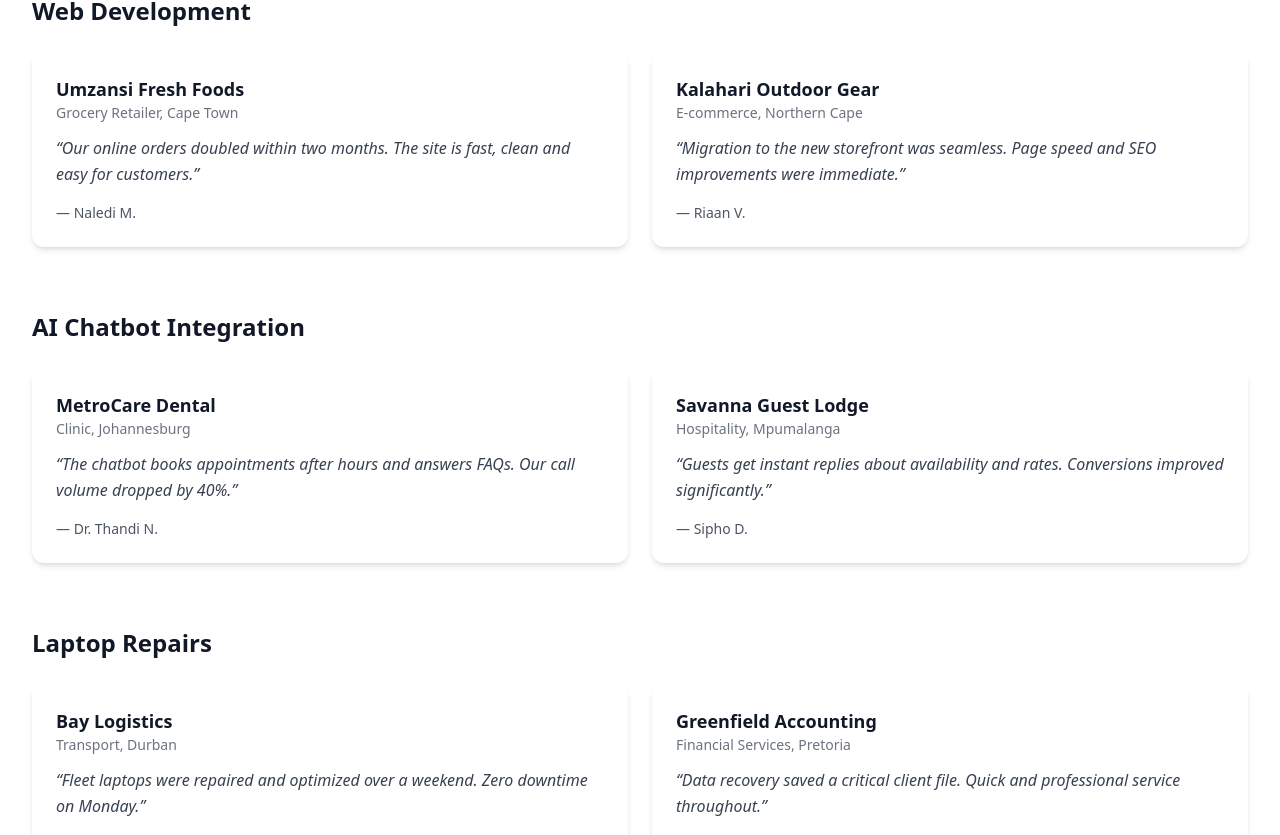
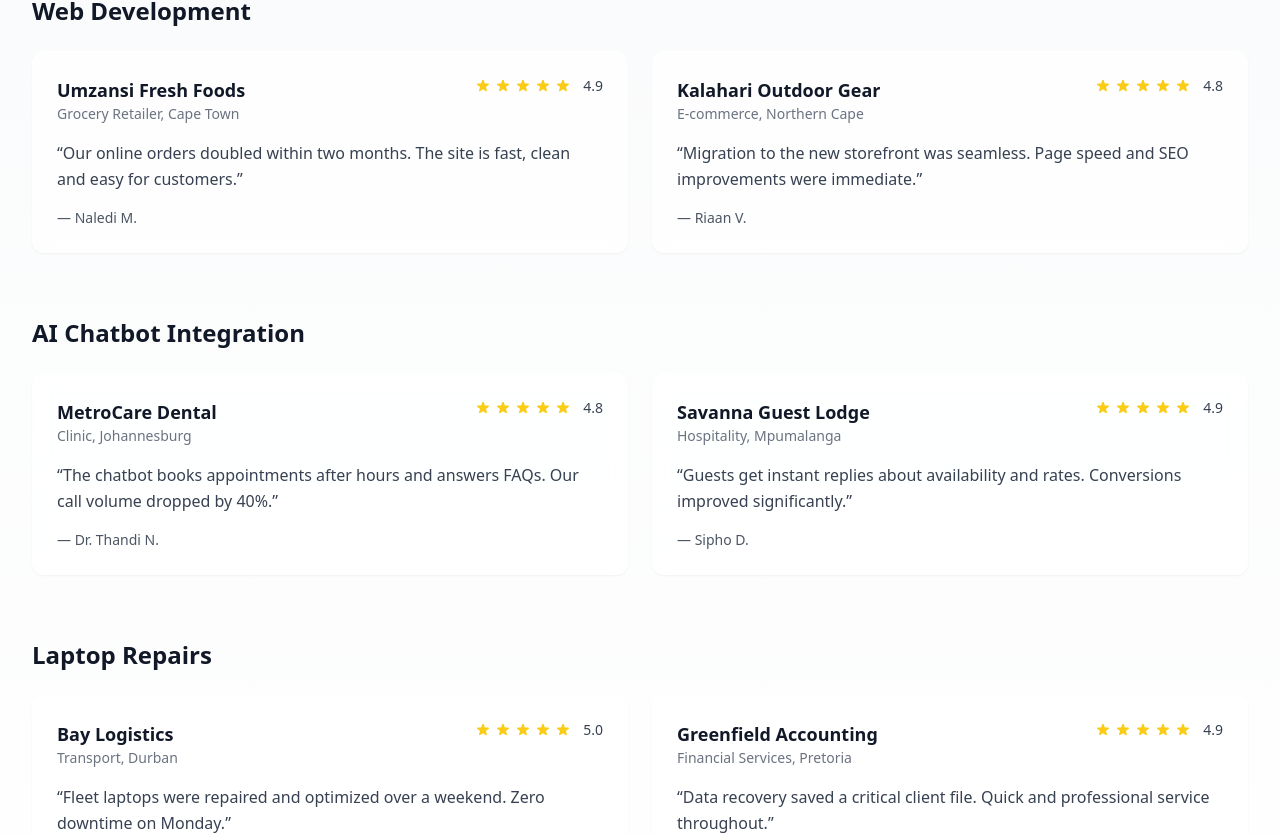
Before and after one commit to MujaahidAjam/aiirobots, a React (Vite) app: page / in a window 1280 px wide. Shown: the part 1916-2751 px from the top of the page. Built offline with nearby package versions, Linux system fonts and the light colour scheme.

Commit message:
feat(our-work): data-driven OurWorkSection with premium testimonial cards, framer-motion animations, accessible ratings

```diff
--- a/package.json
+++ b/package.json
@@ -10,6 +10,7 @@
     "preview": "vite preview"
   },
   "dependencies": {
+    "framer-motion": "^12.23.12",
     "lucide-react": "^0.344.0",
     "react": "^18.3.1",
     "react-dom": "^18.3.1"
--- a/src/App.jsx
+++ b/src/App.jsx
@@ -2,7 +2,7 @@ import React from 'react';
 import Navbar from './components/Navbar';
 import Hero from './components/Hero';
 import Services from './components/Services';
-import OurWork from './components/OurWork';
+import OurWorkSection from './components/OurWork';
 import About from './components/About';
 import ContactForm from './components/ContactForm';
 import Footer from './components/Footer';
@@ -14,7 +14,7 @@ function App() {
       <main>
         <Hero />
         <Services />
-        <OurWork />
+        <OurWorkSection />
         <About />
         <ContactForm />
       </main>
--- a/src/components/OurWork.jsx
+++ b/src/components/OurWork.jsx
@@ -1,87 +1,143 @@
 import React from 'react';
+import { motion } from 'framer-motion';
 
-const reviews = {
-  web: [
+const categories = [
+  {
+    id: 'our-work-web',
+    title: 'Web Development',
+    items: [
       {
         company: 'Umzansi Fresh Foods',
         role: 'Grocery Retailer, Cape Town',
         quote: 'Our online orders doubled within two months. The site is fast, clean and easy for customers.',
         person: 'Naledi M.',
+        rating: 4.9,
       },
       {
         company: 'Kalahari Outdoor Gear',
         role: 'E‑commerce, Northern Cape',
         quote: 'Migration to the new storefront was seamless. Page speed and SEO improvements were immediate.',
         person: 'Riaan V.',
+        rating: 4.8,
       },
     ],
-  ai: [
+  },
+  {
+    id: 'our-work-ai',
+    title: 'AI Chatbot Integration',
+    items: [
       {
         company: 'MetroCare Dental',
         role: 'Clinic, Johannesburg',
         quote: 'The chatbot books appointments after hours and answers FAQs. Our call volume dropped by 40%.',
         person: 'Dr. Thandi N.',
+        rating: 4.8,
       },
       {
         company: 'Savanna Guest Lodge',
         role: 'Hospitality, Mpumalanga',
         quote: 'Guests get instant replies about availability and rates. Conversions improved significantly.',
         person: 'Sipho D.',
+        rating: 4.9,
       },
     ],
-  repairs: [
+  },
+  {
+    id: 'our-work-repairs',
+    title: 'Laptop Repairs',
+    items: [
       {
         company: 'Bay Logistics',
         role: 'Transport, Durban',
         quote: 'Fleet laptops were repaired and optimized over a weekend. Zero downtime on Monday.',
         person: 'Anusha P.',
+        rating: 5.0,
       },
       {
         company: 'Greenfield Accounting',
         role: 'Financial Services, Pretoria',
         quote: 'Data recovery saved a critical client file. Quick and professional service throughout.',
         person: 'Jaco S.',
+        rating: 4.9,
       },
     ],
+  },
+];
+
+const Star = ({ filled }) => (
+  <svg
+    className={`h-4 w-4 ${filled ? 'text-yellow-400' : 'text-gray-300'}`}
+    viewBox="0 0 20 20"
+    fill="currentColor"
+    aria-hidden="true"
+  >
+    <path d="M9.049 2.927c.3-.921 1.603-.921 1.902 0l1.07 3.292a1 1 0 00.95.69h3.462c.969 0 1.371 1.24.588 1.81l-2.802 2.036a1 1 0 00-.364 1.118l1.07 3.292c.3.921-.755 1.688-1.54 1.118l-2.802-2.036a1 1 0 00-1.175 0l-2.802 2.036c-.784.57-1.838-.197-1.539-1.118l1.07-3.292a1 1 0 00-.364-1.118L2.88 8.72c-.783-.57-.38-1.81.588-1.81h3.461a1 1 0 00.951-.69l1.07-3.292z" />
+  </svg>
+);
+
+const Rating = ({ value }) => {
+  const stars = [1, 2, 3, 4, 5];
+  return (
+    <div className="flex items-center" aria-label={`Rating ${value} out of 5`}>
+      {stars.map((s, i) => (
+        <motion.span
+          key={s}
+          initial={{ scale: 0, opacity: 0 }}
+          whileInView={{ scale: 1, opacity: 1 }}
+          viewport={{ once: true, amount: 0.6 }}
+          transition={{ delay: i * 0.06, type: 'spring', stiffness: 260, damping: 18 }}
+          className="mr-1"
+        >
+          <Star filled={s <= Math.round(value)} />
+        </motion.span>
+      ))}
+      <span className="ml-2 text-sm font-medium text-gray-700">{value.toFixed(1)}</span>
+    </div>
+  );
 };
 
-const ReviewCard = ({ company, role, quote, person }) => (
-  <div className="bg-white p-6 rounded-xl shadow-md hover:shadow-lg transition-shadow duration-300">
-    <div className="mb-3">
+const TestimonialCard = ({ company, role, quote, person, rating, index }) => (
+  <motion.div
+    initial={{ opacity: 0, y: 24 }}
+    whileInView={{ opacity: 1, y: 0 }}
+    viewport={{ once: true, amount: 0.2 }}
+    transition={{ duration: 0.5, delay: index * 0.08 }}
+    whileHover={{ y: -6, boxShadow: '0 10px 25px rgba(59,130,246,0.15)' }}
+    className="rounded-xl p-6 bg-white/70 backdrop-blur border border-white/40 shadow-sm hover:shadow-lg transition-all duration-300"
+  >
+    <div className="mb-4 flex items-start justify-between">
+      <div>
         <h4 className="text-lg font-semibold text-gray-900">{company}</h4>
         <p className="text-sm text-gray-500">{role}</p>
       </div>
-    <p className="text-gray-700 italic leading-relaxed">“{quote}”</p>
+      <Rating value={rating} />
+    </div>
+    <p className="text-gray-700 leading-relaxed">“{quote}”</p>
     <div className="mt-4 text-sm text-gray-600">— {person}</div>
-  </div>
+  </motion.div>
 );
 
-const Section = ({ id, title, items }) => (
-  <div id={id} className="mb-16">
-    <h3 className="text-2xl font-bold text-gray-900 mb-6">{title}</h3>
-    <div className="grid grid-cols-1 md:grid-cols-2 gap-6">
-      {items.map((r, i) => (
-        <ReviewCard key={i} {...r} />
-      ))}
-    </div>
-  </div>
-);
-
-const OurWork = () => {
+const OurWorkSection = () => {
   return (
-    <section id="our-work" className="py-20 bg-white">
+    <section id="our-work" className="py-20 bg-gradient-to-b from-gray-50 to-white">
       <div className="max-w-7xl mx-auto px-4 sm:px-6 lg:px-8">
         <div className="text-center mb-12">
           <h2 className="text-4xl font-bold text-gray-900">Our Work</h2>
           <p className="text-gray-600 mt-3">Realistic reviews from South African businesses we’ve helped.</p>
         </div>
-
-        <Section id="our-work-web" title="Web Development" items={reviews.web} />
-        <Section id="our-work-ai" title="AI Chatbot Integration" items={reviews.ai} />
-        <Section id="our-work-repairs" title="Laptop Repairs" items={reviews.repairs} />
+        {categories.map((cat) => (
+          <div key={cat.id} id={cat.id} className="mb-16">
+            <h3 className="text-2xl font-bold text-gray-900 mb-6">{cat.title}</h3>
+            <div className="grid grid-cols-1 md:grid-cols-2 gap-6">
+              {cat.items.map((item, idx) => (
+                <TestimonialCard key={item.company} index={idx} {...item} />
+              ))}
+            </div>
+          </div>
+        ))}
       </div>
     </section>
   );
 };
 
-export default OurWork;
+export default OurWorkSection;
```
Also changed, not shown: 1 other file (tests, documents, lock files or other folders). Lines whose indentation alone changed are shown as unchanged.
